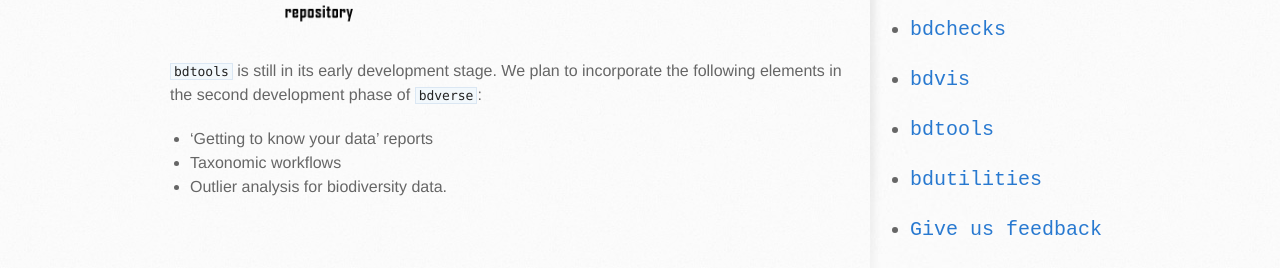
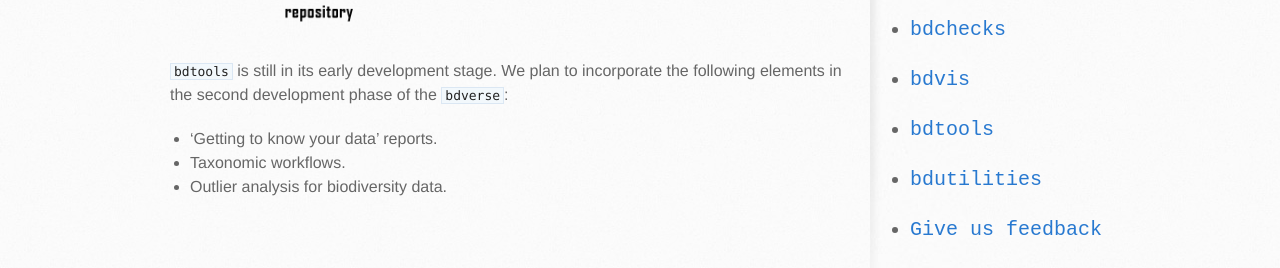
Before and after one commit to bd-R/The-bdverse, a Jekyll site: the page built from bdtools.md, in a window 1280 px wide. Shown: the part 362-630 px from the top of the page. Built offline with Jekyll 4.4.1, drawn with Linux system fonts in a browser that asks for light colours; our own code applies the rules of GitHub Pages for plain Markdown files.

Commit message:
draft 10.9

```diff
--- a/bdtools.md
+++ b/bdtools.md
@@ -8,8 +8,8 @@ layout: default
 
 
 
-`bdtools` is still in its early development stage. We plan to incorporate the following elements in the second development phase of `bdverse`:
+`bdtools` is still in its early development stage. We plan to incorporate the following elements in the second development phase of the `bdverse`:
 
-* 'Getting to know your data' reports
-* Taxonomic workflows
+* 'Getting to know your data' reports.
+* Taxonomic workflows.
 * Outlier analysis for biodiversity data.
```
Also changed, not shown: assets/images/The-bdverse-no-head.png.
